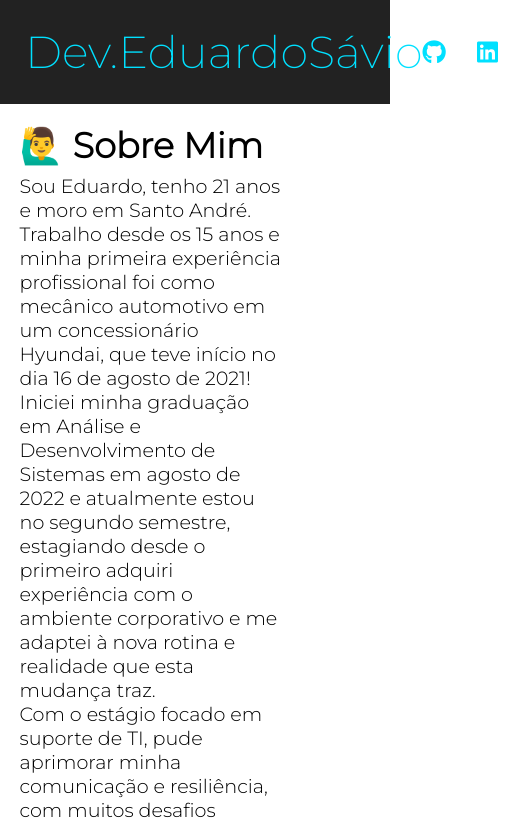
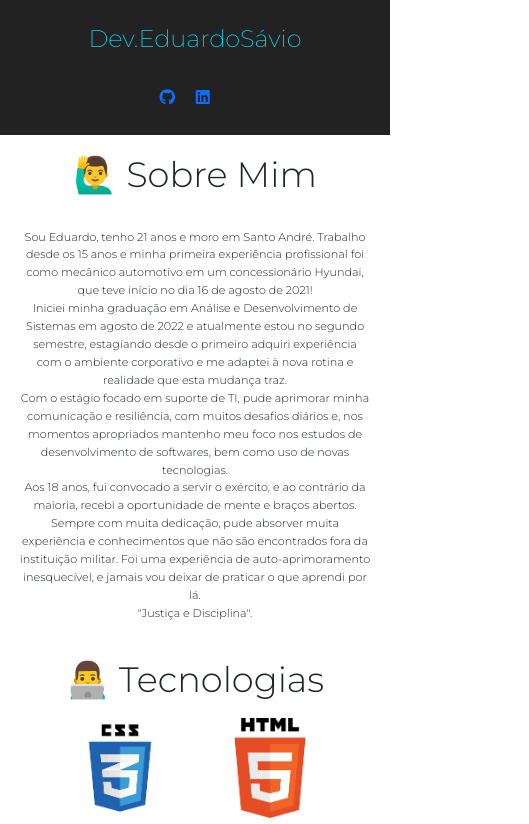
Before and after one commit to EduardoPepinelli/Portifolio, a plain HTML site: page Index.html in a window 390 px wide. Shown: the top 824 px of the page, 529 px wide, since content can reach past the window. Drawn offline with nearby package versions, Linux system fonts and the light colour scheme.

Commit message:
alterações responsividade

```diff
--- a/CSS/main.css
+++ b/CSS/main.css
@@ -27,19 +27,23 @@ main .mainContent .text p{
     width: 75%;
     font-size: 1.2em;
     font-weight: 300;
+    line-height: 1.6;
+}
 
-}
-/*CARDS CONTENT*/
 main .cardContainer .card {
     display: inline;
     align-items: center;
+    border: none;
 
 }
 main .cardContainer .card img {
     width: 120px;
     height: 120px;
     padding: 10px;
+
     border-radius: 10px;
+    margin-right: 0.8em;
+    margin-left: 0.8em;
 
     transition: 0.3s ease-in-out ;
 
--- /dev/null
+++ b/CSS/responsive.css
@@ -0,0 +1,45 @@
+@media (max-width: 1000px){
+    main{
+        width: 100%;
+
+        flex-direction: column;
+        align-items: center;
+        justify-content: center;
+    }
+    .mainContent{
+        width: 100%;
+        align-items: center;
+
+        margin-bottom: 15%;
+    }
+    main .mainContent .text, .tecnologia{
+        text-align: center;
+    }
+    main .mainContent .text p {
+        width: 100%;
+        font-size: 0.7em;
+
+    }
+    main .tecnologias .cardContainer, .mainContent .text p {
+        margin-top: 32px;
+    }
+}
+@media (max-width: 700px){
+    header{
+        flex-direction: column;
+        align-items: center;
+        justify-content: center;
+
+        text-align: center;
+        width: 100;
+    }
+    header h1 {
+        font-size: 1.5em;
+    }
+    header nav{
+        margin-top: 24px;
+    }
+    header nav a {
+        font-size: 1em;
+    }
+}
--- a/Index.html
+++ b/Index.html
@@ -9,6 +9,8 @@
     <link rel="stylesheet" href="CSS/reset.css">
     <link rel="stylesheet" href="CSS/header.css">
     <link rel="stylesheet" href="CSS/main.css">
+    <link rel="stylesheet" href="CSS/responsive.css">
+    <link href="https://cdn.jsdelivr.net/npm/bootstrap@5.3.0/dist/css/bootstrap.min.css" rel="stylesheet" integrity="sha384-9ndCyUaIbzAi2FUVXJi0CjmCapSmO7SnpJef0486qhLnuZ2cdeRhO02iuK6FUUVM" crossorigin="anonymous">
     <!--FONTS-->
     <link rel="preconnect" href="https://fonts.googleapis.com">
     <link rel="preconnect" href="https://fonts.gstatic.com" crossorigin>
@@ -18,6 +20,7 @@
 
 </head>
 <body>
+
     <header>
        <h1> Dev.EduardoSávio </h1>
 
@@ -31,7 +34,6 @@
     </nav>
     </header>
     <main>
-
             <section class="mainContent">
                 <article class="text">
                     <h2> 🙋‍♂️ Sobre Mim</h2>
@@ -88,5 +90,6 @@
             &copy; Eduardo Sávio Pepinelli, 2023.
         </span>
     </footer>
+
 </body>
 </html>
```
Also changed, not shown: Images/Perfil.png (added).
